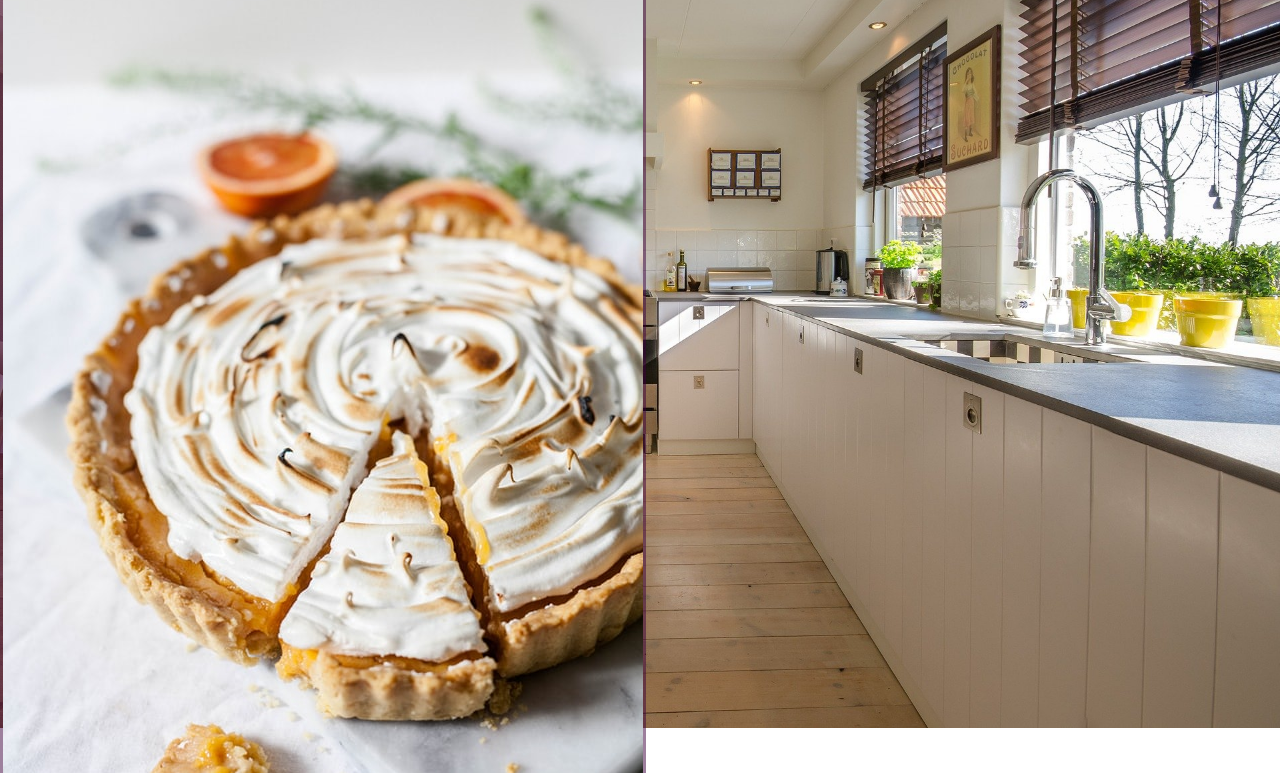
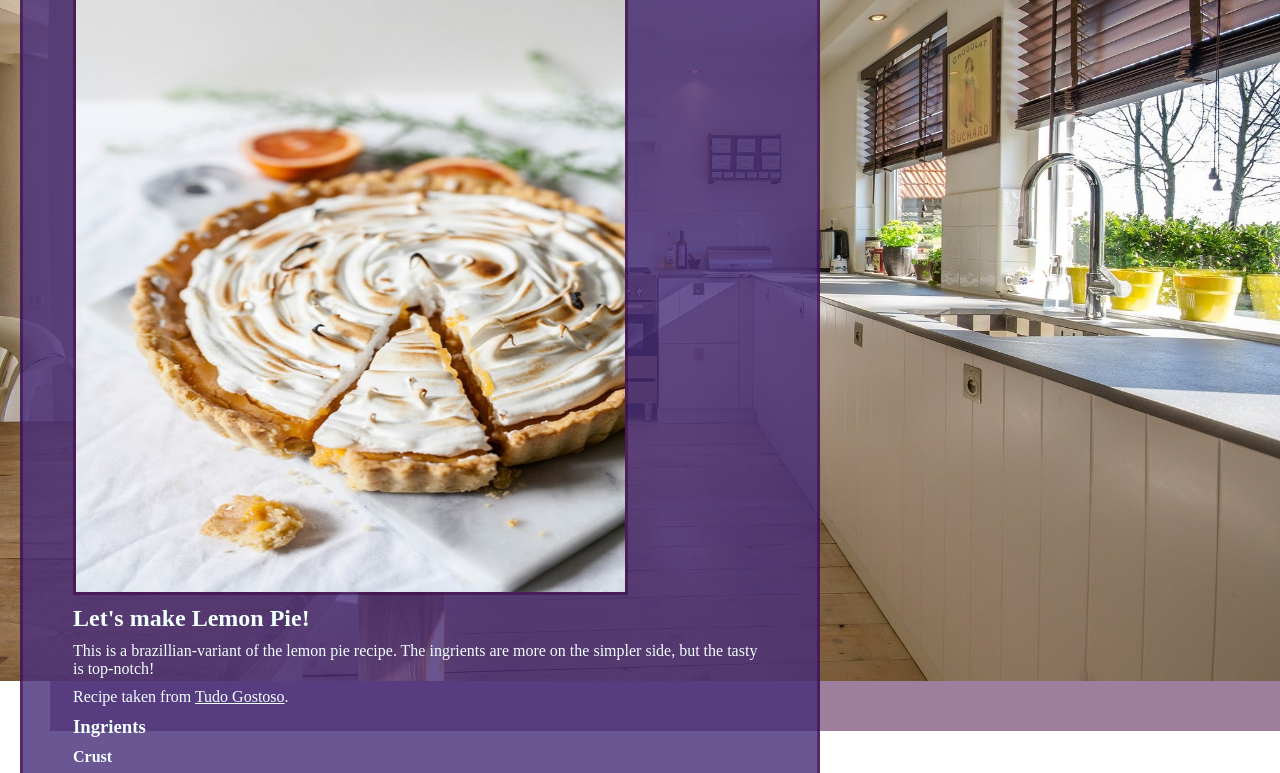
Before and after one commit to al-ptk/odin-recipes, a plain HTML site: page recipes/lemonpie.html in a window 1280 px wide. Shown: the part 119-892 px from the top of the page. Drawn offline with Linux system fonts and the light colour scheme.

Commit message:
Fix some styling issues

```diff
--- a/recipes/lemonpie.html
+++ b/recipes/lemonpie.html
@@ -6,6 +6,9 @@
         <title>Recipe: Lemon Pie</title>
     </head>
     <body>
+        <img src="../img/background_1920.jpg" alt="kitchen" class="whole-page">
+        <div class="main-page">
+            <a href="../index.html" style="font-size:32px;                                           text-decoration:none;">←</a>
             <h1>Lemon Pie</h1>
             <img src="../img/lemon-pie.jpg" alt="Lemon Pie">
             <h2>Let's make Lemon Pie!</h2>
@@ -60,5 +63,6 @@
                 </li>
             </ol>
             <a href="../index.html">Back</a>
+        </div>
     </body>
 </html>
--- a/style.css
+++ b/style.css
@@ -5,43 +5,34 @@
     The fonts must be white, unless specified otherwise.
 */
 
-* {margin: 0;}
-
-body {
-    background: url('./img/background_1920.jpg');
-    background-size: cover;
-    background-repeat: no-repeat;
-    width: 100vw;
-    height: 98vh;
-    z-index: -2;
+* {
+    margin: 0;
+    box-sizing: border-box;
 }
 
+/* body {} */
+
 .whole-page {
-    position: absolute;
+    position: fixed;
     top: 0;
     left: 0;
-    width: 100%;
-    height: 100%;
-    z-index: -1;
-    background-color: rgba(60, 0, 60,0.5);
+    width: 100vw;
+    height: 100vh;
+    box-shadow: 50px 50px  rgba(60, 0, 60,0.5);
 }
 
-img {
-    border: 3px solid rgba(60, 0, 60,0.5);
-    max-width: 80%;
-}
 
 .main-page{
+    position: relative;
     background-color: rgba(71, 44, 122, 0.8);
     display: flex;
     flex-flow: column nowrap;
     justify-content: flex-start;
 
     width: 800px;
-    height: 100%;
-    margin: 0 20px;
-    padding: 0px 50px;
-    padding-top: 50px;
+    min-height: 100vh;
+    margin: 0px 20px;
+    padding: 20px 50px;
     gap: 10px;
 
     border-left: 3px solid rgba(60, 0, 60,0.5);
@@ -51,3 +42,9 @@ img {
 .main-page * {
     color: azure;
 }
+
+.main-page>img {
+    border: 3px solid rgba(60, 0, 60,0.5);
+    max-width: 80%;
+    max-height: 600px;
+}
```
Also changed, not shown: index.html (+1 -1 lines), recipes/cookies.html (+4 -0 lines), recipes/pepperonibread.html (+2 -1 lines). Lines whose indentation alone changed are shown as unchanged.
